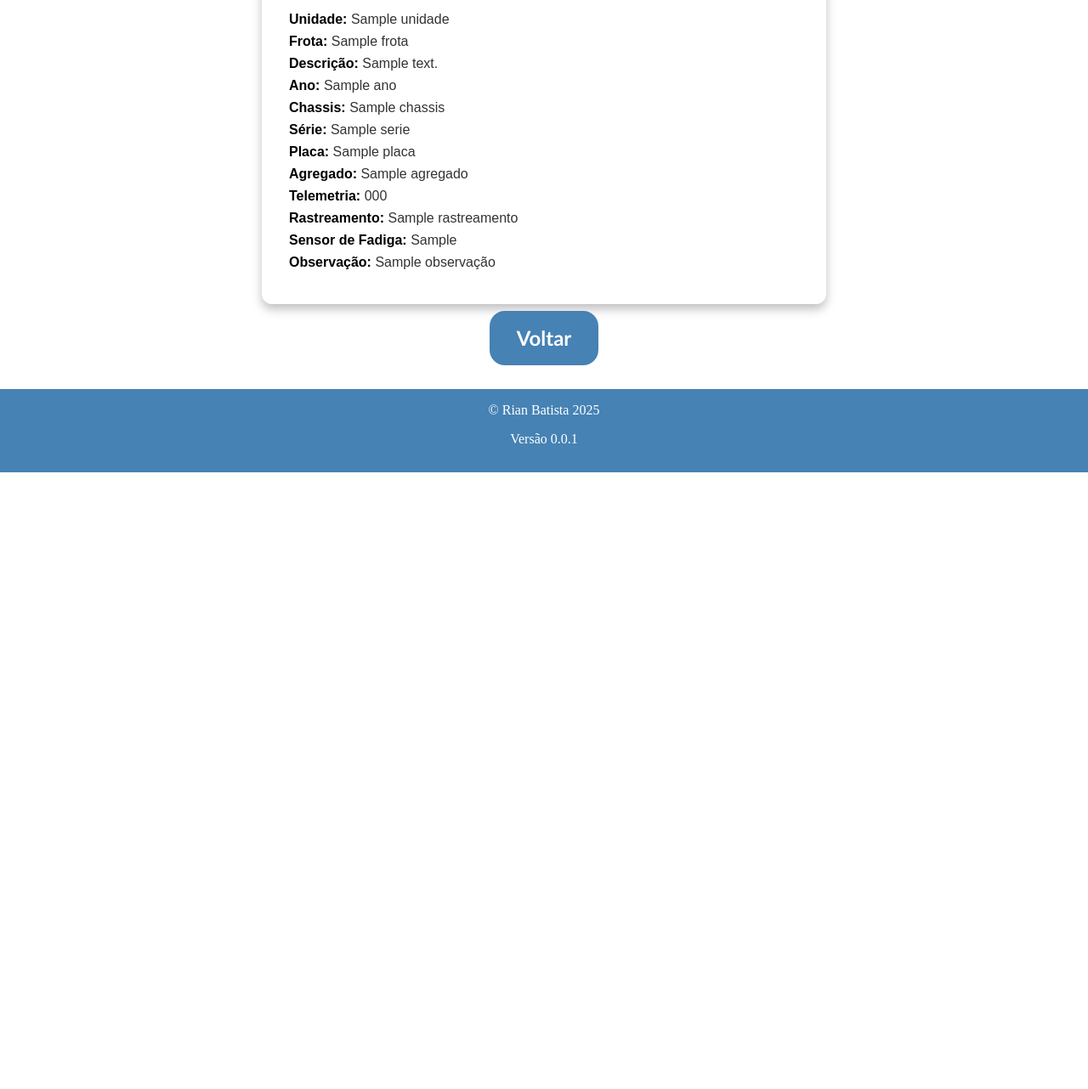
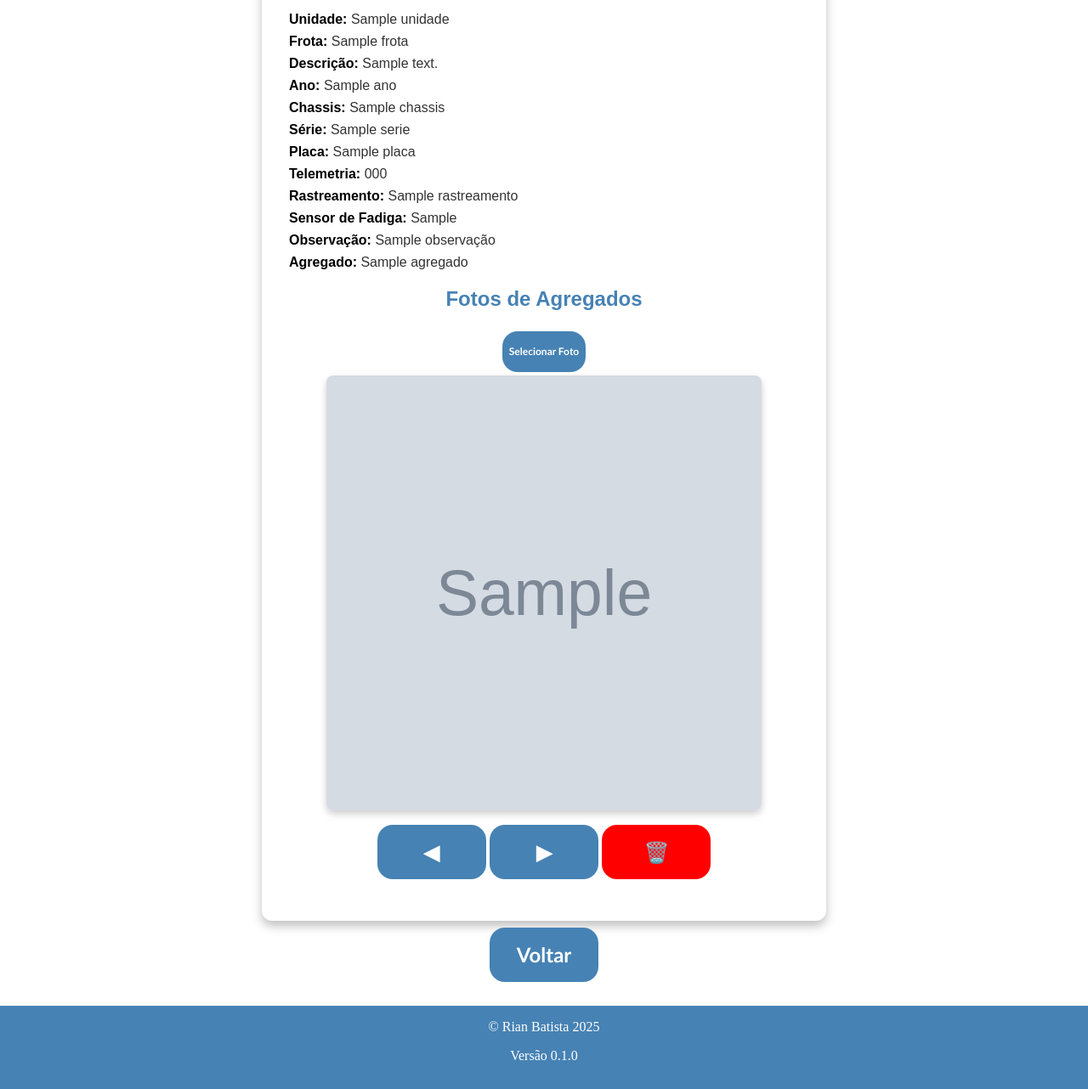
Before and after one commit to Rian-Batista-Rx4n/fleet-manager, a Flask app: template templates/info_frota.html in a window 1280 px wide. Shown: the part 486-1768 px from the top of the page at 85% size. Before the commit the page ends 1042 px from the top, so only its background shows below. Run offline with Flask 3, Linux system fonts and the light colour scheme; the template is opened without the code that fills it: most values are stand-ins (such as "Sample title", 1, 10 or a date in 2020); grey boxes marked "Sample" are stand-in pictures.

Commit message:
Update to 0.0.9

```diff
--- a/main.py
+++ b/main.py
@@ -75,8 +75,7 @@ def importar_excel():
 
     return redirect(url_for("home"))
 
-
-# =====--- ATUALIZAR INDEX ---=====
+# =====--- Atualizando Index.html
 @app.route("/atualizar_status", methods=["POST"])
 def atualizar_status():
     try:
@@ -85,13 +84,20 @@ def atualizar_status():
     except (FileNotFoundError, json.JSONDecodeError):
         dados = []
 
-    # request.form chega assim: {"FROTA_72": "Novo", "FROTA_13": "Acidente", ...}
+    # request.form chega assim:
+    # {"FROTA_72": "Novo", "OBS_72": "Precisa revisão", ...}
     for key, value in request.form.items():
         if key.startswith("FROTA_"):
             frota_id = key.replace("FROTA_", "")
             for d in dados:
                 if str(d["FROTA"]) == frota_id:
                     d["STATUS"] = value
+
+        elif key.startswith("OBS_"):
+            frota_id = key.replace("OBS_", "")
+            for d in dados:
+                if str(d["FROTA"]) == frota_id:
+                    d["OBSERVAÇÃO"] = value
 
     with open("data/data.json", "w", encoding="utf-8") as f:
         json.dump(dados, f, indent=4, ensure_ascii=False)
@@ -170,24 +176,62 @@ def detalhes(id):
         dados = []
 
     frota = next((item for item in dados if str(item["FROTA"]) == str(id)), None)
-
     if not frota:
         abort(404, description="Frota não encontrada")
 
-    # 🔎 Verifica se existe imagem da frota na pasta "photos"
+    # foto principal da frota
     foto_path = None
     for ext in ["jpg", "jpeg", "png", "gif"]:
         tentativa = os.path.join(app.config["UPLOAD_FOLDER"], f"{id}.{ext}")
         if os.path.exists(tentativa):
             foto_path = url_for("static", filename=f"photos/{id}.{ext}")
             break
-
     if not foto_path:
         foto_path = url_for("static", filename="images/sem_foto.png")
-
     frota["foto_path"] = foto_path
 
-    return render_template("info_frota.html", frota=frota)
+    # listar fotos de agregados
+    fotos_agregado = []
+    folder = app.config["UPLOAD_FOLDER"]
+    for f in os.listdir(folder):
+        if f.startswith(f"{id}-") and f.lower().endswith(("jpg","jpeg","png","gif")):
+            fotos_agregado.append(url_for("static", filename=f"photos/{f}"))
+    fotos_agregado.sort()  # garante ordem 1,2,3
+
+
+    return render_template("info_frota.html", frota=frota, fotos_agregado=fotos_agregado)
+
+# =====--- Agregados Fotos ---=====
+@app.route("/upload_agregado/<id>", methods=["POST"])
+def upload_agregado(id):
+    if "foto_agregado" not in request.files:
+        flash("Nenhum arquivo enviado")
+        return redirect(url_for("detalhes", id=id))
+
+    file = request.files["foto_agregado"]
+    folder = app.config["UPLOAD_FOLDER"]
+    os.makedirs(folder, exist_ok=True)
+
+    # contar quantas fotos de agregado já existem
+    existentes = [f for f in os.listdir(folder) if f.startswith(f"{id}-") and f.lower().endswith(("jpg","jpeg","png","gif"))]
+    existentes.sort()
+
+    # definir número do agregado automaticamente
+    next_num = len(existentes) + 1
+
+    # manter extensão original
+    ext = file.filename.rsplit(".", 1)[1].lower()
+    filename = f"{id}-{next_num}.{ext}"
+    caminho = os.path.join(folder, filename)
+
+    if file and allowed_file(file.filename):
+        file.save(caminho)
+        flash(f"Foto do agregado {next_num} salva com sucesso!")
+    else:
+        flash("Arquivo inválido")
+
+    return redirect(url_for("detalhes", id=id))
+
 
 # =====--- SALVAR FOTO ---=====
 @app.route("/upload_foto/<id>", methods=["POST"])
@@ -208,7 +252,23 @@ def upload_foto(id):
 
     return redirect(url_for("detalhes", id=id))
 
+# =====--- Deletar Agregado ---=====
+@app.route("/delete_agregado/<frota_id>/<int:index>", methods=["POST"])
+def delete_agregado(frota_id, index):
+    folder = app.config["UPLOAD_FOLDER"]
+
+    # lista fotos da frota
+    fotos = sorted([f for f in os.listdir(folder) if f.startswith(f"{frota_id}-") and f.lower().endswith(("jpg","jpeg","png","gif"))])
+
+    if 0 <= index < len(fotos):
+        caminho = os.path.join(folder, fotos[index])
+        os.remove(caminho)
+        flash(f"Foto {fotos[index]} deletada com sucesso!")
+    else:
+        flash("Foto não encontrada.")
+
+    return redirect(url_for("detalhes", id=frota_id))
 
 # =====--- FIN ---=====
 if __name__ == "__main__":
-    app.run(debug=True, host='0.0.0.0', port=5050)
+    app.run(debug=False, host='0.0.0.0', port=5050)
--- a/static/style/info_frota.css
+++ b/static/style/info_frota.css
@@ -180,3 +180,30 @@ footer {
         padding: 1em;
     }
 }
+
+.agregado-controls {
+    margin: 36px auto;
+    text-align: center;
+}
+
+.agregado-gallery {
+    margin: auto;
+    text-align: center;
+    position: relative;
+    min-height: 520px; /* evita que os botões "saltem" se não houver imagens */
+}
+
+.agregado-img {
+    margin: auto;
+    display: block;
+    width: 512px;
+    height: 512px;
+    object-fit: cover; /* mantém proporção sem distorcer */
+    border-radius: 8px; /* opcional, deixa visual mais bonito */
+    box-shadow: 0 4px 8px rgba(0,0,0,0.2);
+}
+
+
+.hidden {
+    display: none;
+}
--- a/templates/editar_planilha.html
+++ b/templates/editar_planilha.html
@@ -105,7 +105,7 @@
 
     <footer>
         <p>&copy; Rian Batista 2025</p>
-        <p>Versão 0.0.1</p>
+        <p>Versão 0.1.0</p>
     </footer>
 
     <script src="../static/script/editar_planilha.js"></script>
--- a/templates/info_frota.html
+++ b/templates/info_frota.html
@@ -45,11 +45,38 @@
                     <p><strong>Chassis:</strong> {{ frota["CHASSIS"] }}</p>
                     <p><strong>Série:</strong> {{ frota["SERIE"] }}</p>
                     <p><strong>Placa:</strong> {{ frota["PLACA"] }}</p>
-                    <p><strong>Agregado:</strong> {{ frota["AGREGADO"] }}</p>
                     <p><strong>Telemetria:</strong> {{ frota["TELEMETRIA"] }}</p>
                     <p><strong>Rastreamento:</strong> {{ frota["RASTREAMENTO"] }}</p>
                     <p><strong>Sensor de Fadiga:</strong> {{ frota["SENSOR FADIGA"] }}</p>
                     <p><strong>Observação:</strong> {{ frota["OBSERVAÇÃO"] }}</p>
+                    <p><strong>Agregado:</strong> {{ frota["AGREGADO"] }}</p>
+
+                    <div class="agregado-section" data-frota="{{ frota['FROTA'] }}">
+                        <h2>Fotos de Agregados</h2>
+
+                        <!-- Formulário de upload -->
+                        <form action="/upload_agregado/{{ frota['FROTA'] }}" method="post" enctype="multipart/form-data">
+                            <input id="foto_agregado" type="file" name="foto_agregado" accept="image/*" required hidden onchange="this.form.submit()">
+                            <label for="foto_agregado" class="submit-photo">Selecionar Foto</label>
+                        </form>
+
+                        <!-- Galeria -->
+                        <div class="agregado-gallery">
+                            {% for foto in fotos_agregado %}
+                            <img src="{{ foto }}" class="agregado-img {% if not loop.first %}hidden{% endif %}" data-index="{{ loop.index0 }}">
+                            {% endfor %}
+                        </div>
+
+                        <!-- Controles -->
+                        <div class="agregado-controls">
+                            <button type="button" id="prev-agregado" class="tools-button">◀</button>
+                            <button type="button" id="next-agregado" class="tools-button">▶</button>
+                            <form id="delete-form" action="" method="post" style="display:inline;">
+                                <button type="submit" class="tools-button" style="background:red;">🗑️</button>
+                            </form>
+                        </div>
+                    </div>
+
                 </div>
             </div>
 
@@ -61,7 +88,7 @@
 
     <footer>
         <p>&copy; Rian Batista 2025</p>
-        <p>Versão 0.0.1</p>
+        <p>Versão 0.1.0</p>
     </footer>
 
     <script src="../static/script/info_frota.js"></script>
```
Also changed, not shown: static/script/editar_planilha.js (+0 -15 lines), static/script/info_frota.js (+40 -13 lines), static/script/script.js (+26 -19 lines), templates/index.html (+5 -3 lines).
